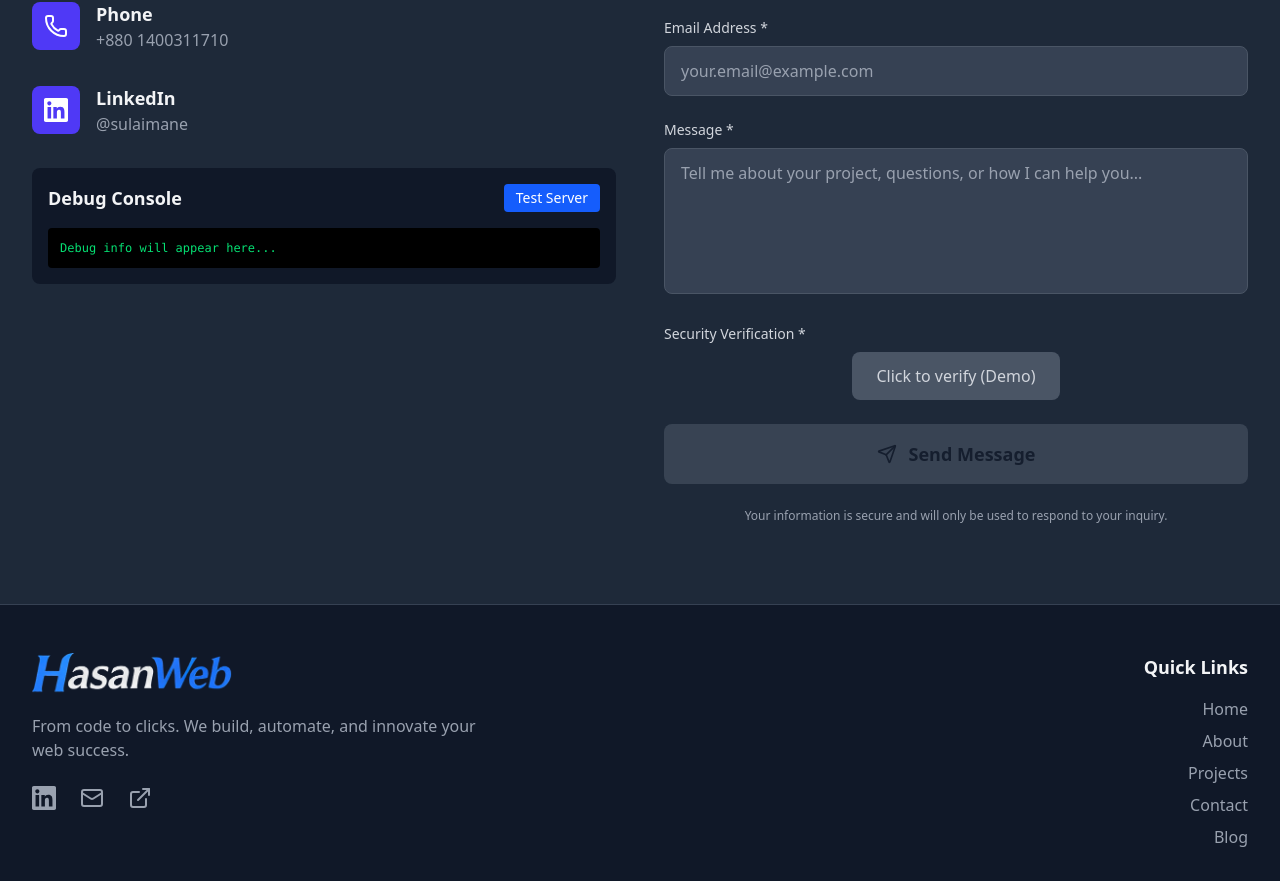
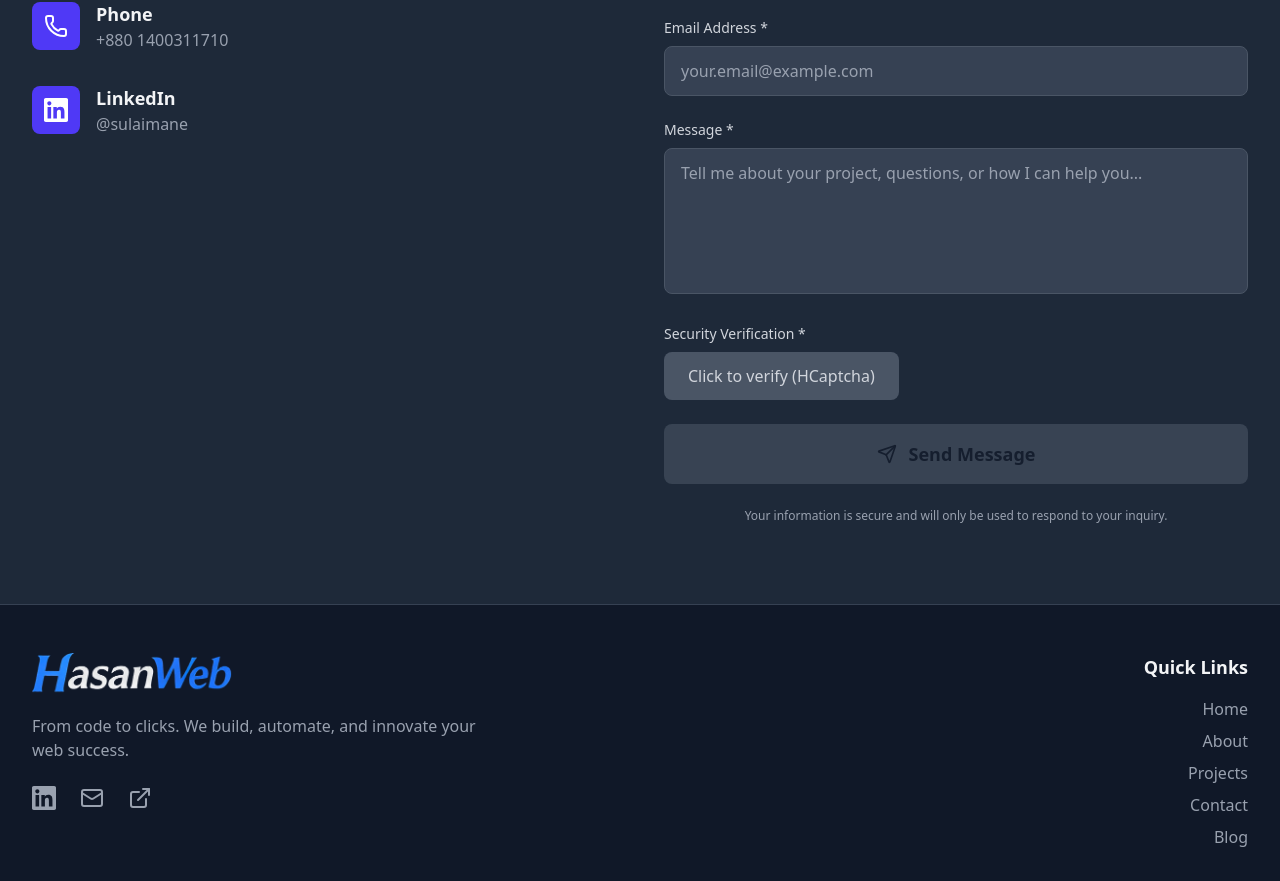
Before and after one commit to sulaimanhasanevan/HasanWeb, a React (Vite) app: page / in a window 1280 px wide. Shown: the part 2941-3822 px from the top of the page. Built offline with nearby package versions, Linux system fonts and the light colour scheme.

Commit message:
Contact Section Updated

```diff
--- a/src/components/ContactSection.jsx
+++ b/src/components/ContactSection.jsx
@@ -1,14 +1,17 @@
 import React, { useState, useRef } from 'react';
 import { Mail, Phone, CheckCircle, AlertCircle, Send } from 'lucide-react';
 
-// Mock HCaptcha component for this demo - replace with real HCaptcha in your code
+// Real HCaptcha component - install with: npm install @hcaptcha/react-hcaptcha
+// import HCaptcha from '@hcaptcha/react-hcaptcha';
+
+// For demo purposes, this simulates the real HCaptcha behavior
 const HCaptcha = ({ onVerify, onExpire, onError, theme, sitekey }) => {
   const [verified, setVerified] = useState(false);
 
   const handleVerify = () => {
     if (!verified) {
       setVerified(true);
-      // Use a test token that your server recognizes
+      // Use test token that your server accepts
       onVerify('test-token-123');
     } else {
       setVerified(false);
@@ -17,7 +20,7 @@ const HCaptcha = ({ onVerify, onExpire, onError, theme, sitekey }) => {
   };
 
   return (
-    <div className="flex justify-center">
+    <div className="flex justify-start">
       <button
         type="button"
         onClick={handleVerify}
@@ -27,7 +30,7 @@ const HCaptcha = ({ onVerify, onExpire, onError, theme, sitekey }) => {
             : 'bg-gray-600 text-gray-300 hover:bg-gray-500'
         }`}
       >
-        {verified ? '✓ Verified' : 'Click to verify (Demo)'}
+        {verified ? '✓ Verified' : 'Click to verify (HCaptcha)'}
       </button>
     </div>
   );
@@ -38,7 +41,6 @@ const ContactSection = () => {
   const [status, setStatus] = useState({ type: '', message: '' });
   const [isLoading, setIsLoading] = useState(false);
   const [captchaToken, setCaptchaToken] = useState(null);
-  const [debugInfo, setDebugInfo] = useState('');
   const captchaRef = useRef();
 
   const handleChange = (e) => {
@@ -50,7 +52,6 @@ const ContactSection = () => {
 
   const handleCaptchaVerify = (token) => {
     setCaptchaToken(token);
-    setDebugInfo(prev => prev + `\n✓ CAPTCHA verified with token: ${token}`);
     if (status.type === 'error') {
       setStatus({ type: '', message: '' });
     }
@@ -58,13 +59,11 @@ const ContactSection = () => {
 
   const handleCaptchaExpire = () => {
     setCaptchaToken(null);
-    setDebugInfo(prev => prev + '\n⚠ CAPTCHA expired');
   };
 
   const handleCaptchaError = (err) => {
     console.error('hCaptcha Error:', err);
     setCaptchaToken(null);
-    setDebugInfo(prev => prev + `\n❌ CAPTCHA error: ${err}`);
     setStatus({
       type: 'error',
       message: 'Captcha verification failed. Please try again.'
@@ -84,25 +83,6 @@ const ContactSection = () => {
     return null;
   };
 
-  const testServerConnection = async () => {
-    try {
-      setDebugInfo('🔍 Testing server connection...\n');
-
-      // Test 1: Check if server is running
-      const healthResponse = await fetch('https://hasanweb-backend1.onrender.com/health');
-      const healthData = await healthResponse.json();
-      setDebugInfo(prev => prev + `✓ Server health check: ${JSON.stringify(healthData)}\n`);
-
-      // Test 2: Check CORS and configuration
-      const testResponse = await fetch('https://hasanweb-backend1.onrender.com/test');
-      const testData = await testResponse.json();
-      setDebugInfo(prev => prev + `✓ Server config: ${JSON.stringify(testData)}\n`);
-
-    } catch (error) {
-      setDebugInfo(prev => prev + `❌ Server test failed: ${error.message}\n`);
-    }
-  };
-
   const handleSubmit = async () => {
     const validationError = validateForm();
     if (validationError) {
@@ -112,7 +92,6 @@ const ContactSection = () => {
 
     setIsLoading(true);
     setStatus({ type: 'loading', message: 'Sending your message...' });
-    setDebugInfo('🚀 Starting form submission...\n');
 
     const requestData = {
       name: form.name,
@@ -120,8 +99,6 @@ const ContactSection = () => {
       message: form.message,
       captchaToken: captchaToken
     };
-
-    setDebugInfo(prev => prev + `📤 Request data: ${JSON.stringify(requestData, null, 2)}\n`);
 
     try {
       const controller = new AbortController();
@@ -139,9 +116,6 @@ const ContactSection = () => {
 
       clearTimeout(timeoutId);
 
-      setDebugInfo(prev => prev + `📥 Response status: ${response.status} ${response.statusText}\n`);
-      setDebugInfo(prev => prev + `📥 Response headers: ${JSON.stringify(Object.fromEntries(response.headers.entries()))}\n`);
-
       let responseData;
       const contentType = response.headers.get('content-type');
 
@@ -149,11 +123,8 @@ const ContactSection = () => {
         responseData = await response.json();
       } else {
         const textResponse = await response.text();
-        setDebugInfo(prev => prev + `⚠ Non-JSON response: ${textResponse}\n`);
         throw new Error(`Server returned non-JSON response: ${textResponse}`);
       }
-
-      setDebugInfo(prev => prev + `📥 Response data: ${JSON.stringify(responseData, null, 2)}\n`);
 
       if (response.ok && responseData.success) {
         setStatus({
@@ -162,7 +133,6 @@ const ContactSection = () => {
         });
         setForm({ name: '', email: '', message: '' });
         setCaptchaToken(null);
-        setDebugInfo(prev => prev + '✅ Form submission successful!\n');
 
         // Reset the captcha
         if (captchaRef.current && captchaRef.current.resetCaptcha) {
@@ -172,8 +142,6 @@ const ContactSection = () => {
         throw new Error(responseData.message || `Server error (${response.status}): ${response.statusText}`);
       }
     } catch (error) {
-      setDebugInfo(prev => prev + `❌ Request error: ${error.name} - ${error.message}\n`);
-
       let errorMessage = 'Failed to send message. ';
 
       if (error.name === 'AbortError') {
@@ -273,22 +241,6 @@ const ContactSection = () => {
                 >
                   @sulaimane
                 </a>
-              </div>
-            </div>
-
-            {/* Debug Section */}
-            <div className="bg-gray-900 p-4 rounded-lg">
-              <div className="flex justify-between items-center mb-4">
-                <h3 className="text-lg font-semibold text-gray-100">Debug Console</h3>
-                <button
-                  onClick={testServerConnection}
-                  className="px-3 py-1 bg-blue-600 text-white rounded text-sm hover:bg-blue-500"
-                >
-                  Test Server
-                </button>
-              </div>
-              <div className="bg-black p-3 rounded font-mono text-xs text-green-400 max-h-48 overflow-y-auto">
-                {debugInfo || 'Debug info will appear here...'}
               </div>
             </div>
           </div>
```
